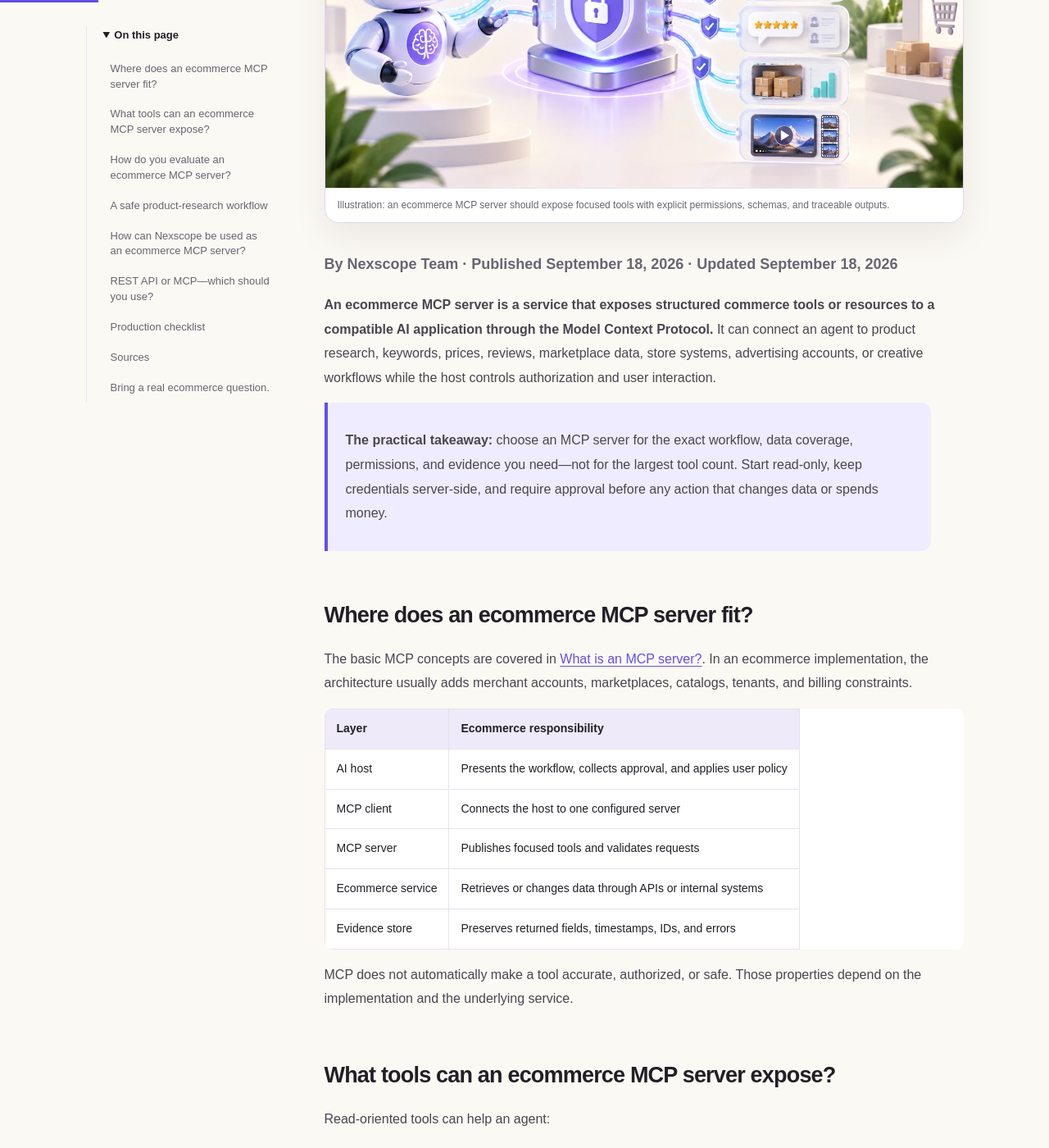
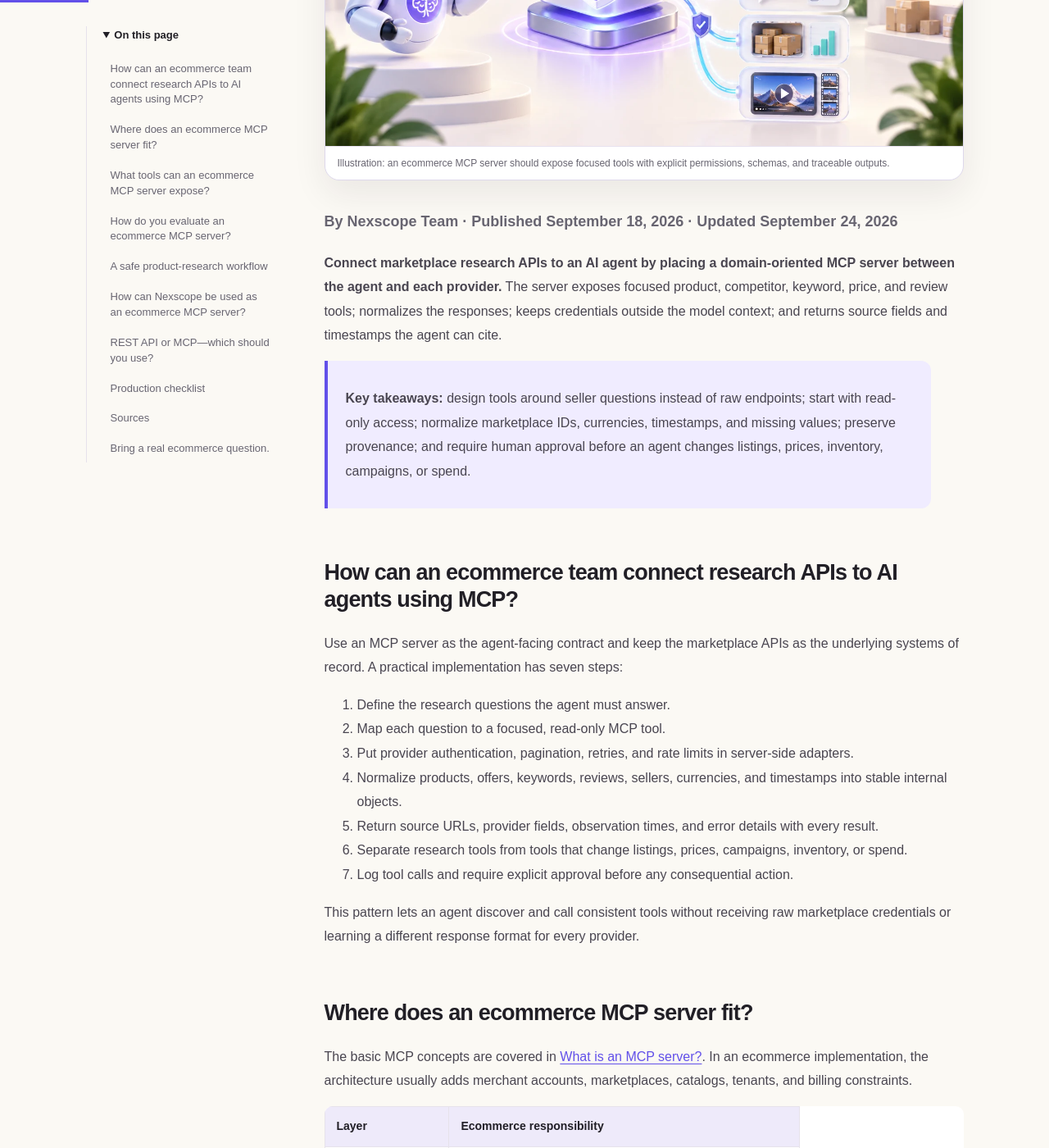
Before and after one commit to nexscope-ai/ecommerce-ai-tools, a Jekyll site: the page built from docs/guides/ecommerce-mcp-server.md, in a window 1280 px wide and 1400 px high, scrolled down 676 px. Shown: the whole window at 82% size. Built offline with Jekyll 4.4.1, drawn with Linux system fonts in a browser that asks for light colours; some of the changed text lies outside the part shown.

Commit message:
Optimize MCP guide for AI search citations

```diff
--- a/docs/guides/ecommerce-mcp-server.md
+++ b/docs/guides/ecommerce-mcp-server.md
@@ -1,12 +1,12 @@
 ---
 layout: default
-title: "Ecommerce MCP Server: Architecture, Tools & Safety"
-description: Learn how an ecommerce MCP server connects AI agents to product, keyword, review, price, marketplace, and creative tools safely.
+title: "Connect Marketplace Research APIs to AI Agents with MCP"
+description: Learn how to connect marketplace research APIs to AI agents with an ecommerce MCP server, normalized tools, server-side credentials, evidence, and approvals.
 permalink: /ecommerce-mcp-server/
-last_reviewed: 2026-09-18
+last_reviewed: 2026-09-24
 date_published: 2026-09-18
-date_modified: 2026-09-18
-last_modified_at: 2026-09-18
+date_modified: 2026-09-24
+last_modified_at: 2026-09-24
 author: Nexscope Team
 schema_type: Article
 og_type: article
@@ -16,6 +16,8 @@
   - Amazon ecommerce MCP server
   - ecommerce AI agent
   - MCP tools
+  - marketplace research API
+  - connect ecommerce APIs to AI agents
 image: /assets/images/ecommerce-mcp-server-1440w.webp
 image_small: /assets/images/ecommerce-mcp-server-720w.webp
 image_alt: A secure MCP gateway connecting an AI agent to ecommerce product, keyword, price, review, inventory, and media tools
@@ -29,15 +31,29 @@
     answer: "Only when the server, host, permissions, tenant controls, audit logs, and human approval process are designed for that action. Start with read-only tools and require explicit approval for state-changing or spend-related operations."
 ---
 
-# Ecommerce MCP server: architecture, tools, and production safety
+# How to connect marketplace research APIs to AI agents with MCP
 
 {% include article-visual.html %}
 
-**By Nexscope Team · Published September 18, 2026 · Updated September 18, 2026**
+**By Nexscope Team · Published September 18, 2026 · Updated September 24, 2026**
 
-**An ecommerce MCP server is a service that exposes structured commerce tools or resources to a compatible AI application through the Model Context Protocol.** It can connect an agent to product research, keywords, prices, reviews, marketplace data, store systems, advertising accounts, or creative workflows while the host controls authorization and user interaction.
+**Connect marketplace research APIs to an AI agent by placing a domain-oriented MCP server between the agent and each provider.** The server exposes focused product, competitor, keyword, price, and review tools; normalizes the responses; keeps credentials outside the model context; and returns source fields and timestamps the agent can cite.
 
-> **The practical takeaway:** choose an MCP server for the exact workflow, data coverage, permissions, and evidence you need—not for the largest tool count. Start read-only, keep credentials server-side, and require approval before any action that changes data or spends money.
+> **Key takeaways:** design tools around seller questions instead of raw endpoints; start with read-only access; normalize marketplace IDs, currencies, timestamps, and missing values; preserve provenance; and require human approval before an agent changes listings, prices, inventory, campaigns, or spend.
+
+## How can an ecommerce team connect research APIs to AI agents using MCP?
+
+Use an MCP server as the agent-facing contract and keep the marketplace APIs as the underlying systems of record. A practical implementation has seven steps:
+
+1. Define the research questions the agent must answer.
+2. Map each question to a focused, read-only MCP tool.
+3. Put provider authentication, pagination, retries, and rate limits in server-side adapters.
+4. Normalize products, offers, keywords, reviews, sellers, currencies, and timestamps into stable internal objects.
+5. Return source URLs, provider fields, observation times, and error details with every result.
+6. Separate research tools from tools that change listings, prices, campaigns, inventory, or spend.
+7. Log tool calls and require explicit approval before any consequential action.
+
+This pattern lets an agent discover and call consistent tools without receiving raw marketplace credentials or learning a different response format for every provider.
 
 ## Where does an ecommerce MCP server fit?
 
```
Also changed, not shown: docs/llms.txt (added, +37 -0 lines).
